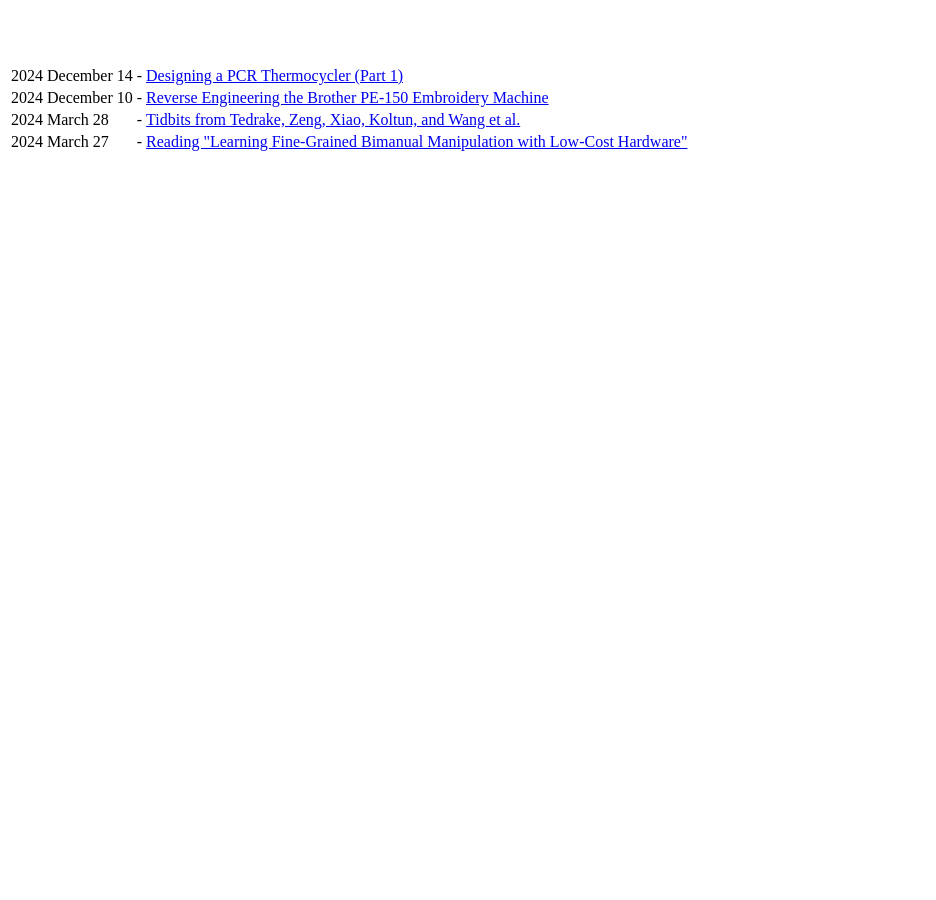
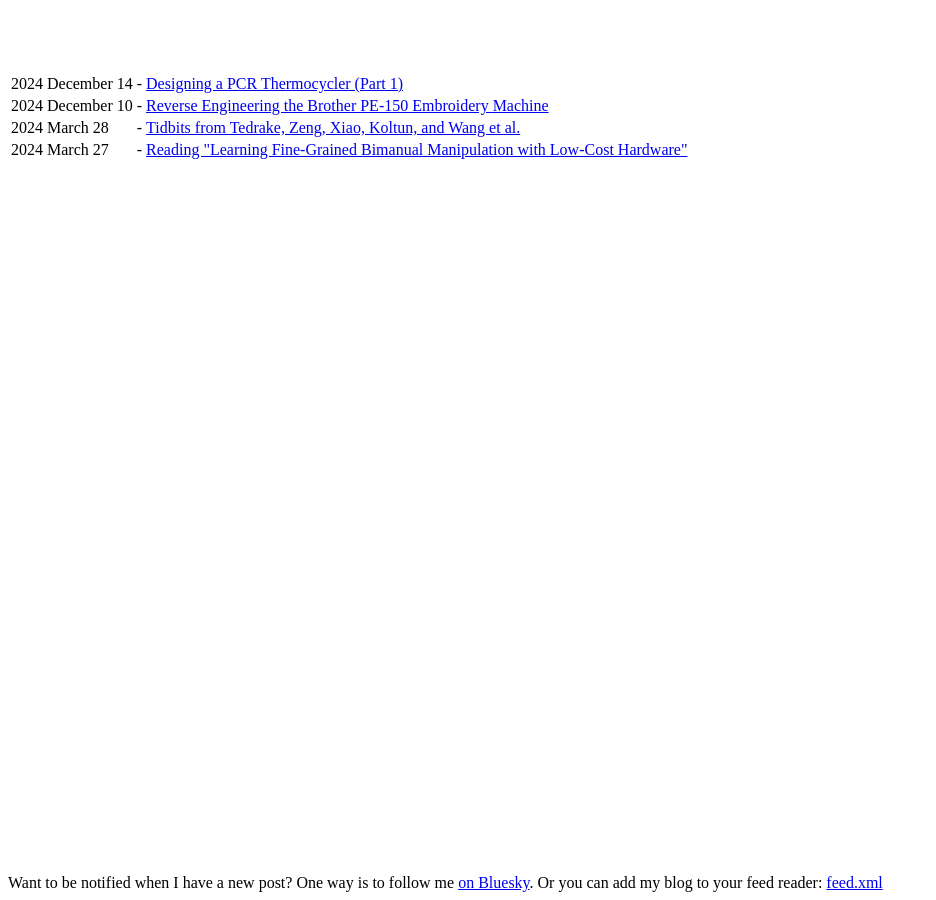
Before and after one commit to jmpinit/homepage, a Jekyll site: the page built from blog/index.html, in a window 1280 px wide. Shown: the whole page, without its empty margins (0-936 px from the left). Built offline with Jekyll 4.4.1, drawn with Linux system fonts in a browser that asks for light colours.

Commit message:
Explain how to follow

```diff
--- a/blog/index.html
+++ b/blog/index.html
@@ -3,6 +3,14 @@
 permalink: /blog/
 ---
 <style>
+.contents {
+  display: flex;
+  flex-direction: column;
+  justify-content: space-between;
+  height: 100%;
+  gap: 10px;
+}
+
 table {
   border: none;
 }
@@ -16,6 +24,7 @@
   margin-top: 4em;
 }
 </style>
+<div class="contents">
   <div class="post-list">
     <table>
       {% for post in site.posts %}
@@ -27,3 +36,11 @@
       {% endfor %}
     </table>
   </div>
+  <div>
+    Want to be notified when I have a new post?
+    <span>
+      One way is to follow me <a href="https://bsky.app/profile/owentrueblood.com">on Bluesky</a>.
+    </span>
+    <span>Or you can add my blog to your feed reader: <a href="feed.xml">feed.xml</a></span>
+  </div>
+</div>
```
Also changed, not shown: _layouts/post.html (+7 -0 lines). Lines whose indentation alone changed are shown as unchanged.
